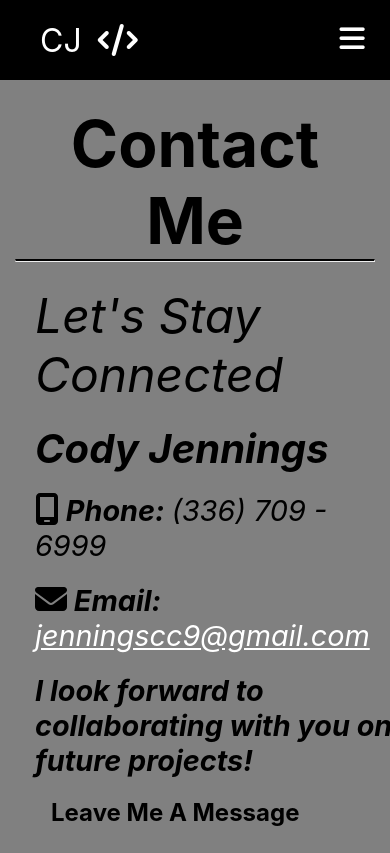
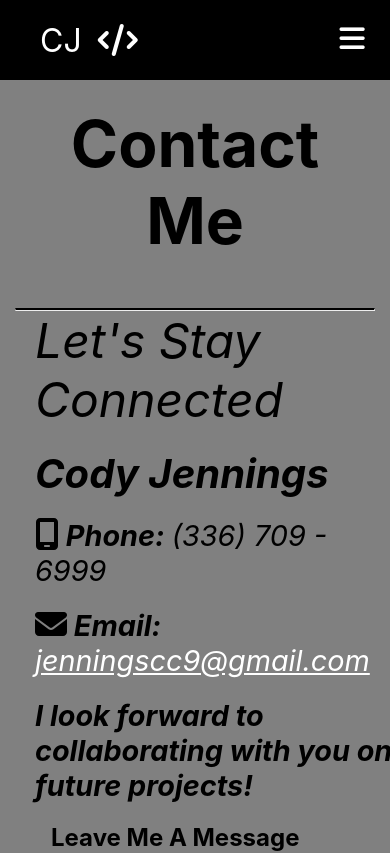
Before and after one commit to Cody-Jennings/Portfolio, a React (Create React App) app: page /contact in a window 390 px wide. Shown: the top 853 px of the page. Built offline with nearby package versions, Linux system fonts and the light colour scheme.

Commit message:
responsive spacing

```diff
--- a/src/Pages/Contact/Contact.css
+++ b/src/Pages/Contact/Contact.css
@@ -43,7 +43,8 @@
   font-size: 4rem;
   padding-bottom: 1.5rem;
   text-align: center;
-  color:black
+  color:black;
+  margin-bottom: 5px;
   }
 
   .contact-body {
--- a/src/Pages/Contact/Contact.js
+++ b/src/Pages/Contact/Contact.js
@@ -7,7 +7,9 @@ function Contact() {
   return (
     <div className='contact-container'>
       <div className='contact-inner'>
-        <div className='contact-title'><strong>Contact Me</strong><hr></hr></div>
+        <div className='contact-title'><strong>Contact Me</strong></div>
+        <br></br>
+        <hr></hr>
         <div className='contact-body'>
           <address>
             <p className='contact-info-message'>Let's Stay Connected</p>
```
